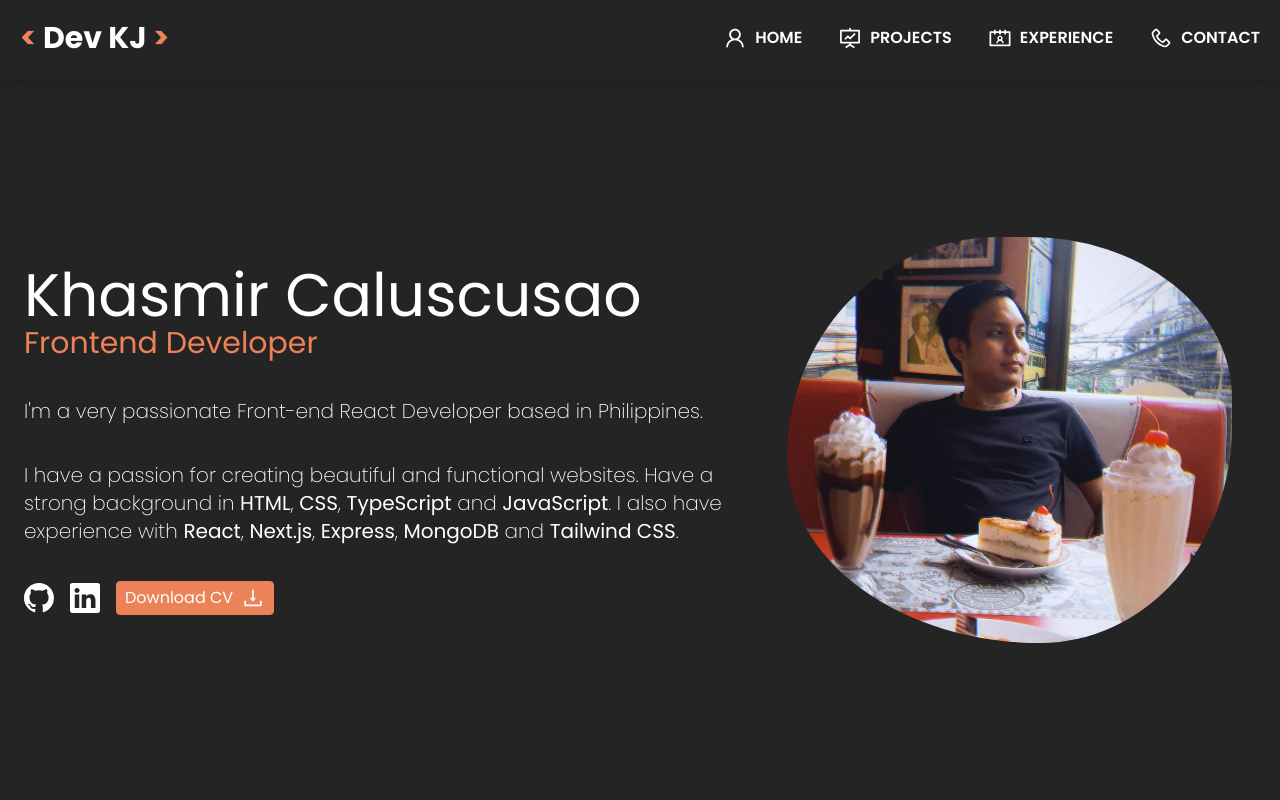
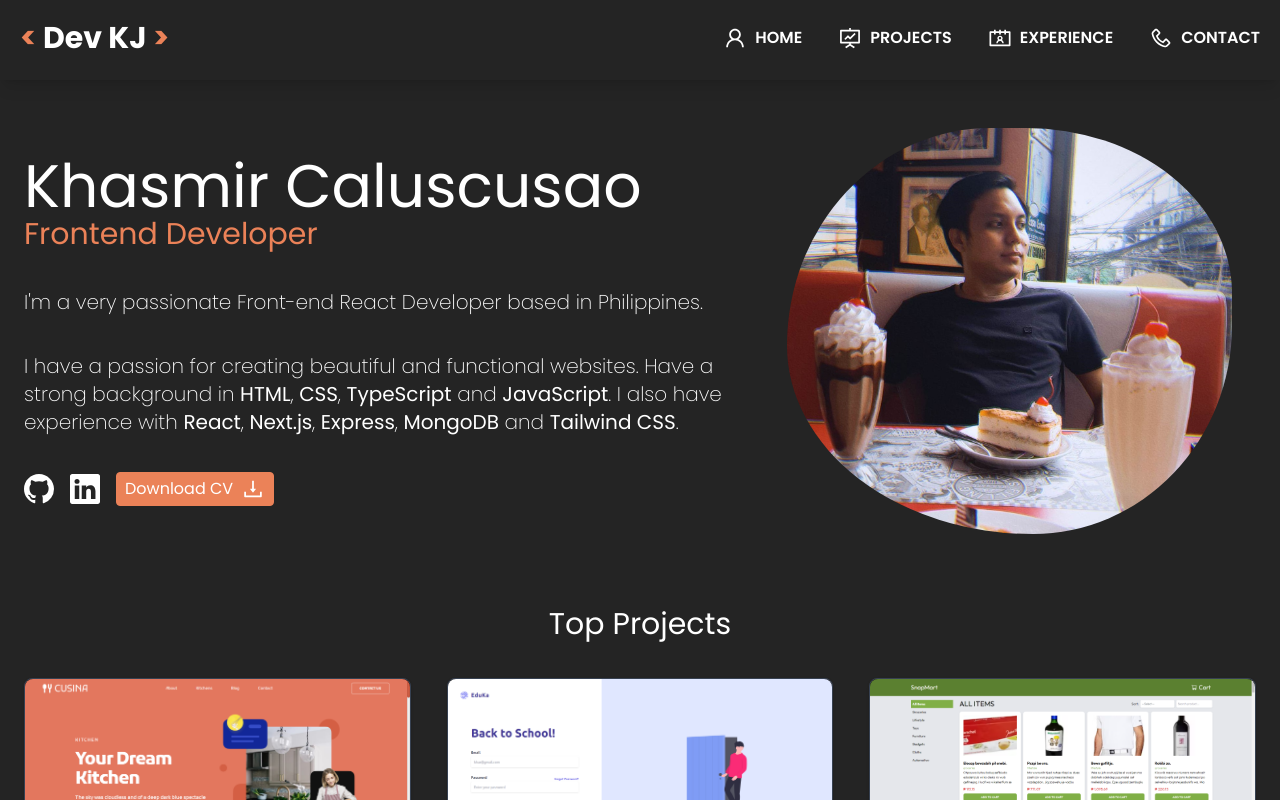
Before and after one commit to khasmir04/react-vite-portfolio, a React (Vite) app: page / in a window 1280 px wide. Shown: the top 800 px of the page. Built offline with nearby package versions, Linux system fonts and the light colour scheme.

Commit message:
fix: overlapping sections

```diff
--- a/src/components/sections/About.tsx
+++ b/src/components/sections/About.tsx
@@ -16,7 +16,7 @@ const About = () => {
   return (
     <StyledContainer
       id='about'
-      className='mx-auto mt-20  h-[calc(100vh-5rem)] flex-col-reverse p-6 md:flex-row md:p-6'
+      className='mx-auto mt-20 h-full flex-col-reverse p-6 md:flex-row md:p-6'
     >
       <div className='flex text-left md:w-3/5'>
         <motion.div className='my-auto'>
```
